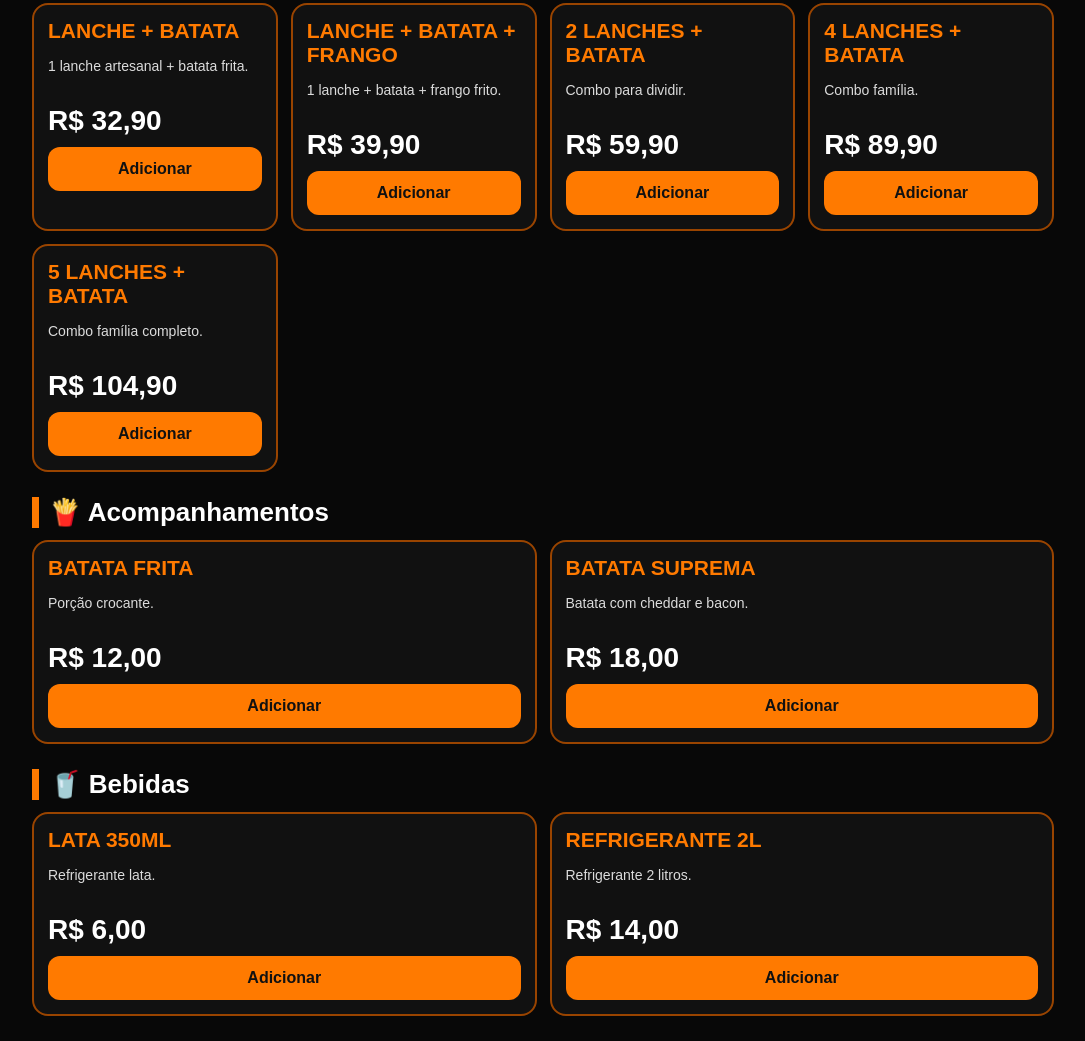
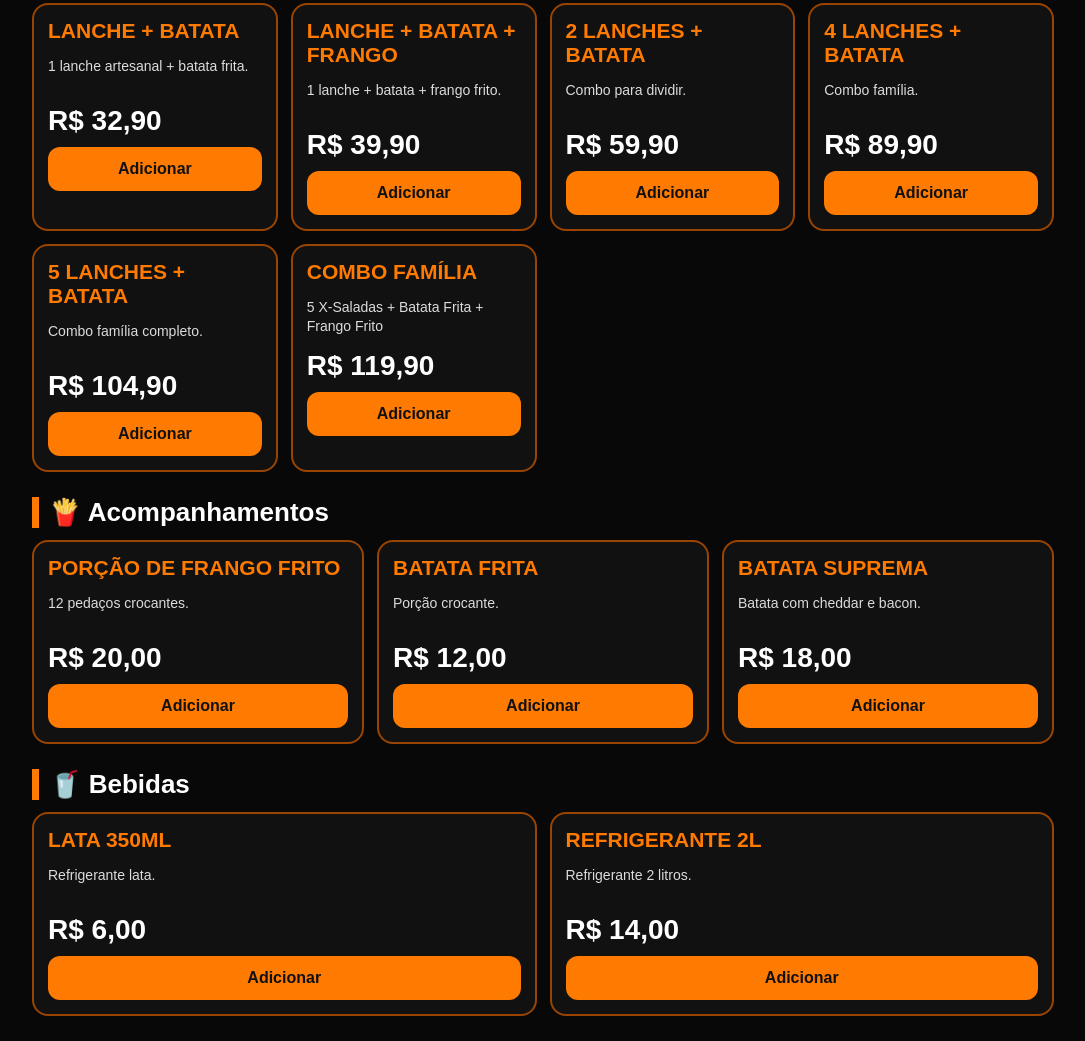
Before and after one commit to loveburguer03-crypto/love-burguer, a plain HTML site: page index.html in a window 1280 px wide. Shown: the part 1553-2594 px from the top of the page, without its empty margins (97-1182 px from the left). Drawn offline with Linux system fonts and the light colour scheme.

Commit message:
Update index.html

```diff
--- a/index.html
+++ b/index.html
@@ -142,6 +142,8 @@ function produtosPadrao(){
   {cat:"combos",nome:"2 Lanches + Batata",desc:"Combo para dividir.",preco:59.90},
   {cat:"combos",nome:"4 Lanches + Batata",desc:"Combo família.",preco:89.90},
   {cat:"combos",nome:"5 Lanches + Batata",desc:"Combo família completo.",preco:104.90},
+  {cat:"combos",nome:"Combo Família",desc:"5 X-Saladas + Batata Frita + Frango Frito",preco:119.90},
+{cat:"acomp",nome:"Porção de Frango Frito",desc:"12 pedaços crocantes.",preco:20.00},
   {cat:"acomp",nome:"Batata Frita",desc:"Porção crocante.",preco:12.00},
   {cat:"acomp",nome:"Batata Suprema",desc:"Batata com cheddar e bacon.",preco:18.00},
   {cat:"bebidas",nome:"Lata 350ml",desc:"Refrigerante lata.",preco:6.00},
```
